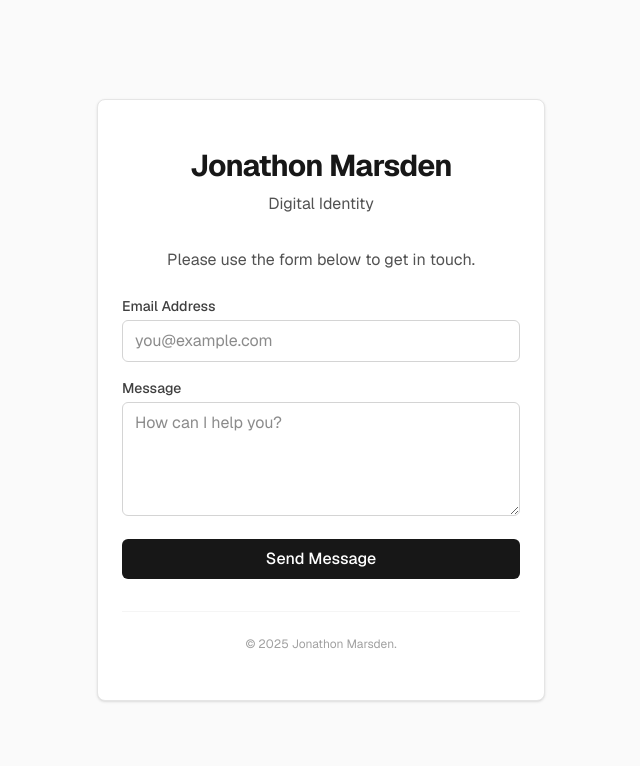
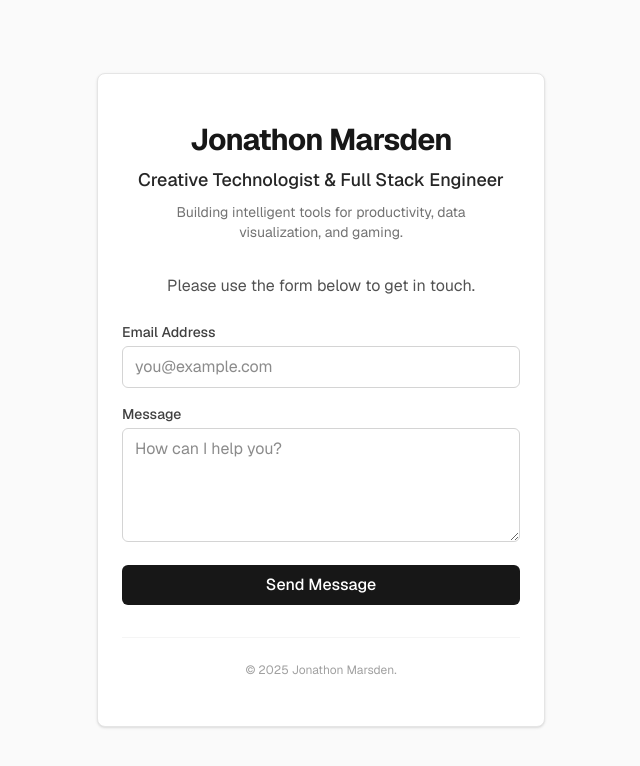
Before and after one commit to jonathonmarsden/jonathonmarsden.com, a Next.js app: page / in a window 1280 px wide. Shown: the top 766 px of the page, without its empty margins (319-959 px from the left). Built offline with nearby package versions, Linux system fonts and the light colour scheme.

Commit message:
feat: Update bio to reflect full stack and creative focus

```diff
--- a/src/app/page.tsx
+++ b/src/app/page.tsx
@@ -5,8 +5,11 @@ export default function Home() {
         {/* Header */}
         <header className="mb-8 text-center">
           <h1 className="text-3xl font-bold tracking-tight mb-2">Jonathon Marsden</h1>
-          <p className="text-neutral-600">
-            Digital Identity
+          <p className="text-lg text-neutral-800 font-medium">
+            Creative Technologist & Full Stack Engineer
+          </p>
+          <p className="text-neutral-500 text-sm mt-2 max-w-xs mx-auto">
+            Building intelligent tools for productivity, data visualization, and gaming.
           </p>
         </header>
 
```
Also changed, not shown: 1 other file (tests, documents, lock files or other folders).
